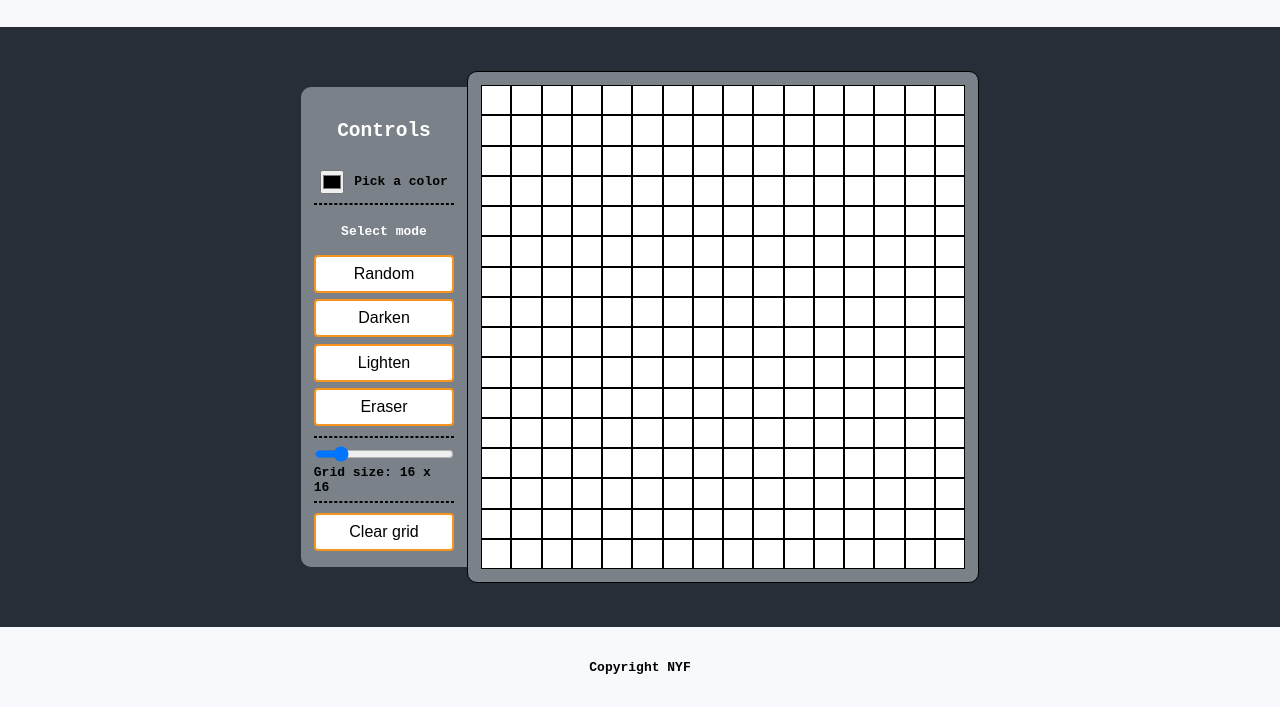
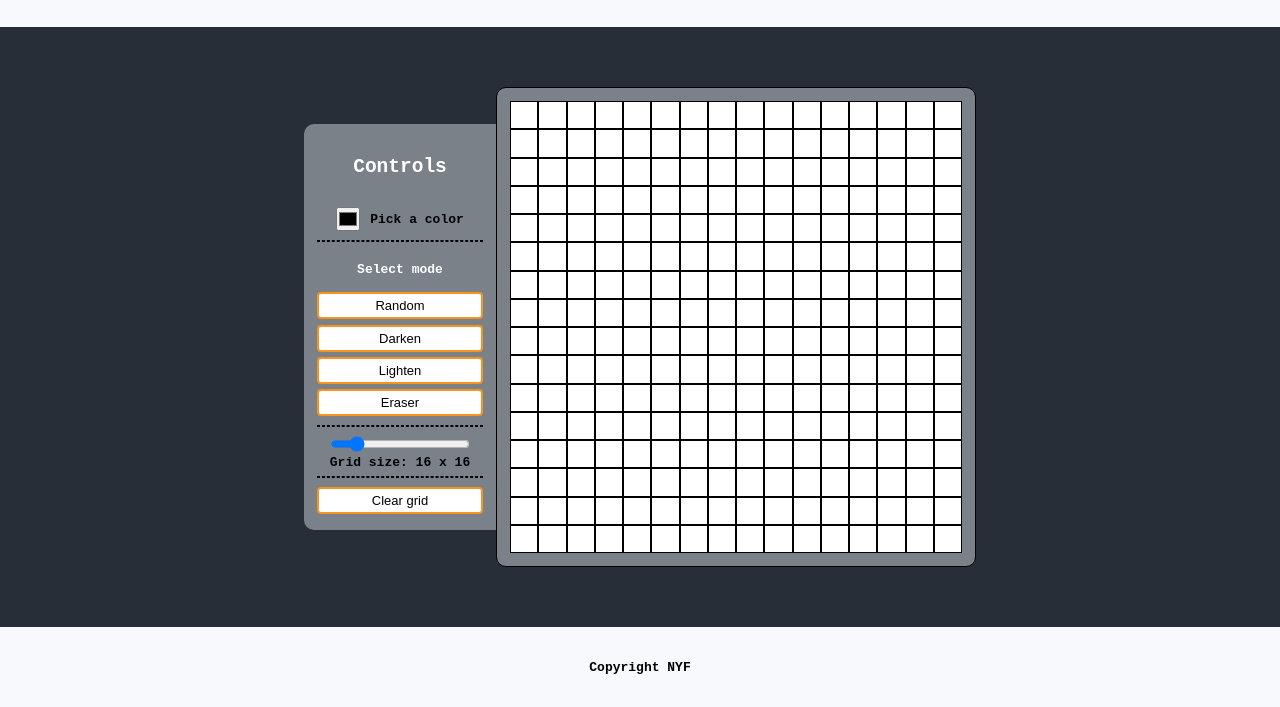
Before and after one commit to nyf005/Etch-A-Sketch, a plain HTML site: page index.html in a window 1280 px wide. Shown: the part 93-800 px from the top of the page. Drawn offline with Linux system fonts and the light colour scheme.

Commit message:
Adjust sketchpad size to use the height of the screen as reference for both width and height

```diff
--- a/css/style.css
+++ b/css/style.css
@@ -64,19 +64,19 @@ section .container {
 }
 
 #controls {
-    width: 13vw;
-    height: 60vh;
+    max-width: 15vw;
+    max-height: 55vh;
     border-top-right-radius: 0%;
     border-bottom-right-radius: 0%;
     display: flex;
     flex-direction: column;
-    justify-content: space-between;
+    gap: .5em;
     align-items: center;
 }
 
 #grid {
-    width: 40vw;
-    height: 40vw;
+    width: 60vh;
+    height: 60vh;
     border: 0.5px #000 solid;
     display: flex;
     flex-wrap: wrap;
@@ -115,8 +115,8 @@ section .container {
 button {
     border: 2px #f7941d solid;
     border-radius: 4px;
-    font-size: 16px;
-    padding: 8px 15px;
+    font-size: 1em;
+    padding: .5vh;
     background-color: #fff;
 }
 
```
Also changed, not shown: 1 other file.
